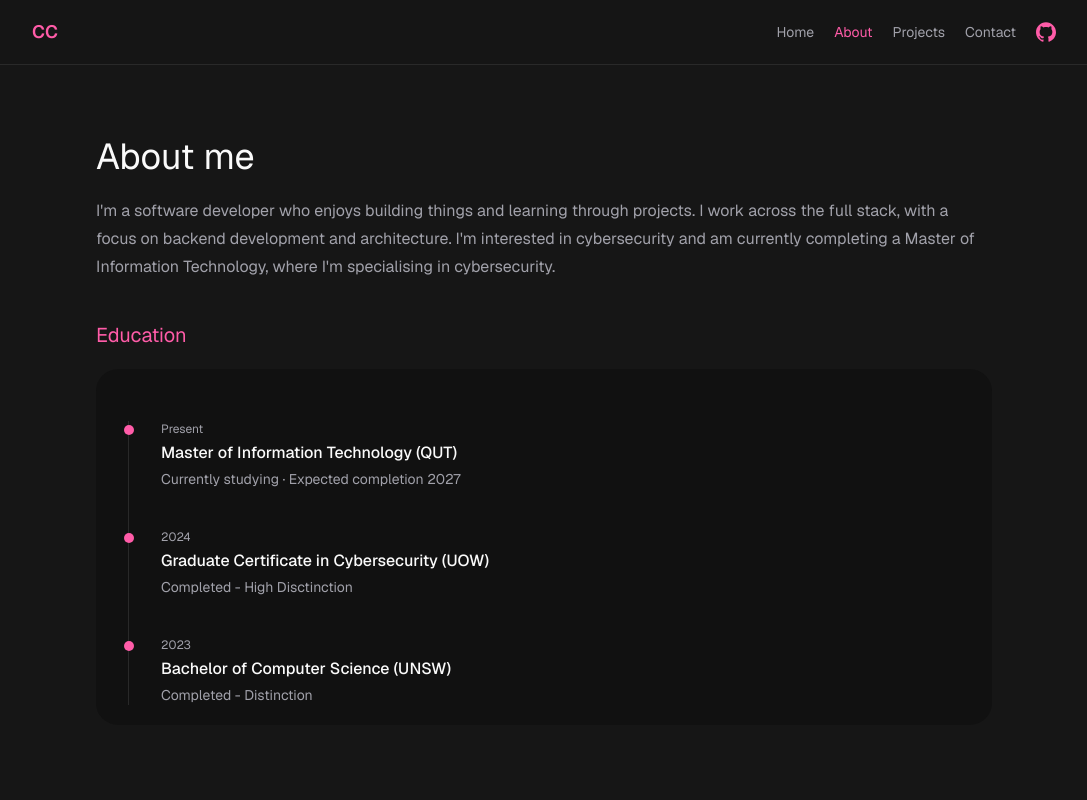
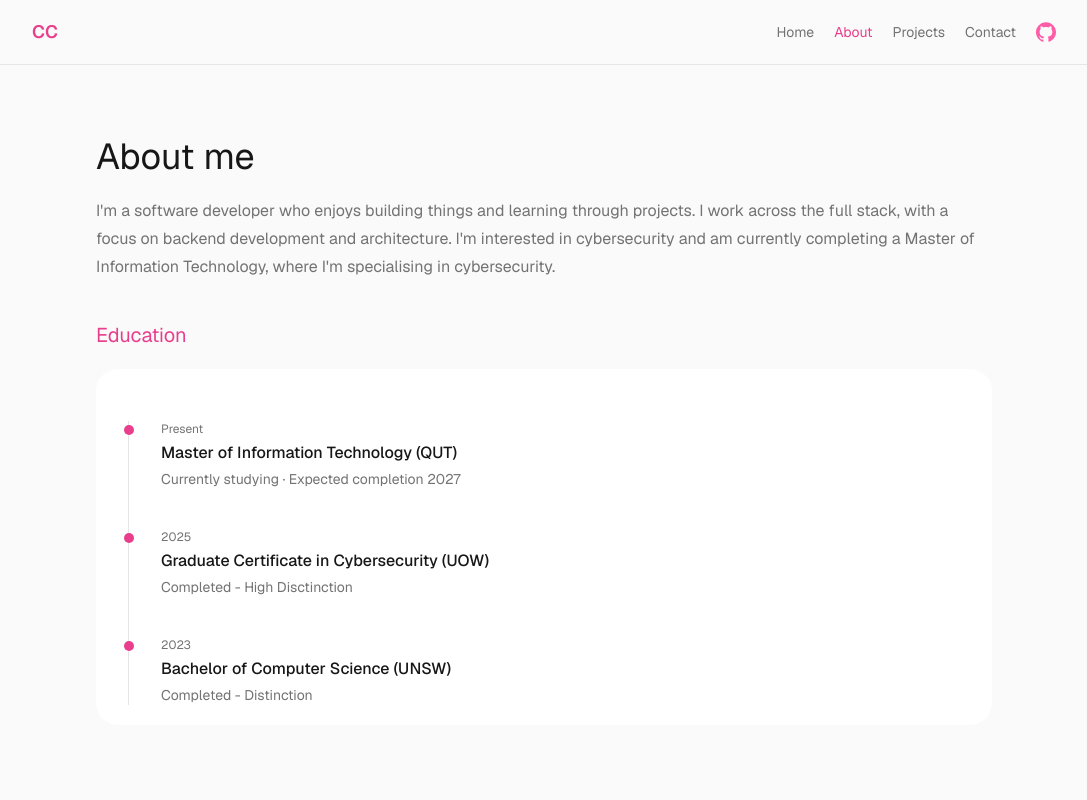
Before and after one commit to chanteCon/portfolioSite, a Next.js app: page /about in a window 1280 px wide. Shown: the top 800 px of the page, without its empty margins (96-1183 px from the left). Built offline with nearby package versions, Linux system fonts and the light colour scheme.

Commit message:
add system theme default

```diff
--- a/app/about/page.tsx
+++ b/app/about/page.tsx
@@ -28,7 +28,7 @@ export default function About() {
                         </div>
                         <div className="relative pb-10 pl-8">
                             <span className="absolute -left-[5px] top-1 size-2.5 rounded-full bg-primary" />
-                            <p className="text-xs text-muted-foreground">2024</p>
+                            <p className="text-xs text-muted-foreground">2025</p>
                             <h3 className="mt-1 text-base font-medium">
                                 Graduate Certificate in Cybersecurity (UOW)
                             </h3>
--- a/app/layout.tsx
+++ b/app/layout.tsx
@@ -2,6 +2,7 @@ import type { Metadata } from 'next';
 import { Geist, Geist_Mono } from 'next/font/google';
 import './globals.css';
 import NavBar from '@/components/NavBar';
+import { ThemeProvider } from 'next-themes';
 
 const geistSans = Geist({
     variable: '--font-geist-sans',
@@ -40,11 +41,14 @@ export const metadata: Metadata = {
 export default function RootLayout({ children }: LayoutProps<'/'>) {
     return (
         <html
+            suppressHydrationWarning
             lang="en"
             className={`${geistSans.variable} ${geistMono.variable} h-full antialiased  font`}
         >
-            <body className="min-h-full flex flex-col dark">
-                <NavBar />
+            <body className="min-h-full flex flex-col">
+                <ThemeProvider attribute="class" defaultTheme="system" enableSystem>
+                    <NavBar />
+                </ThemeProvider>
                 {children}
             </body>
         </html>
--- a/package.json
+++ b/package.json
@@ -14,6 +14,7 @@
         "cn": "^0.4.0",
         "lucide-react": "^1.52.0",
         "next": "16.3.8",
+        "next-themes": "^0.4.6",
         "react": "19.2.8",
         "react-dom": "19.2.8",
         "shadcn": "^1.0.0",
```
Also changed, not shown: 1 other file (tests, documents, lock files or other folders).
